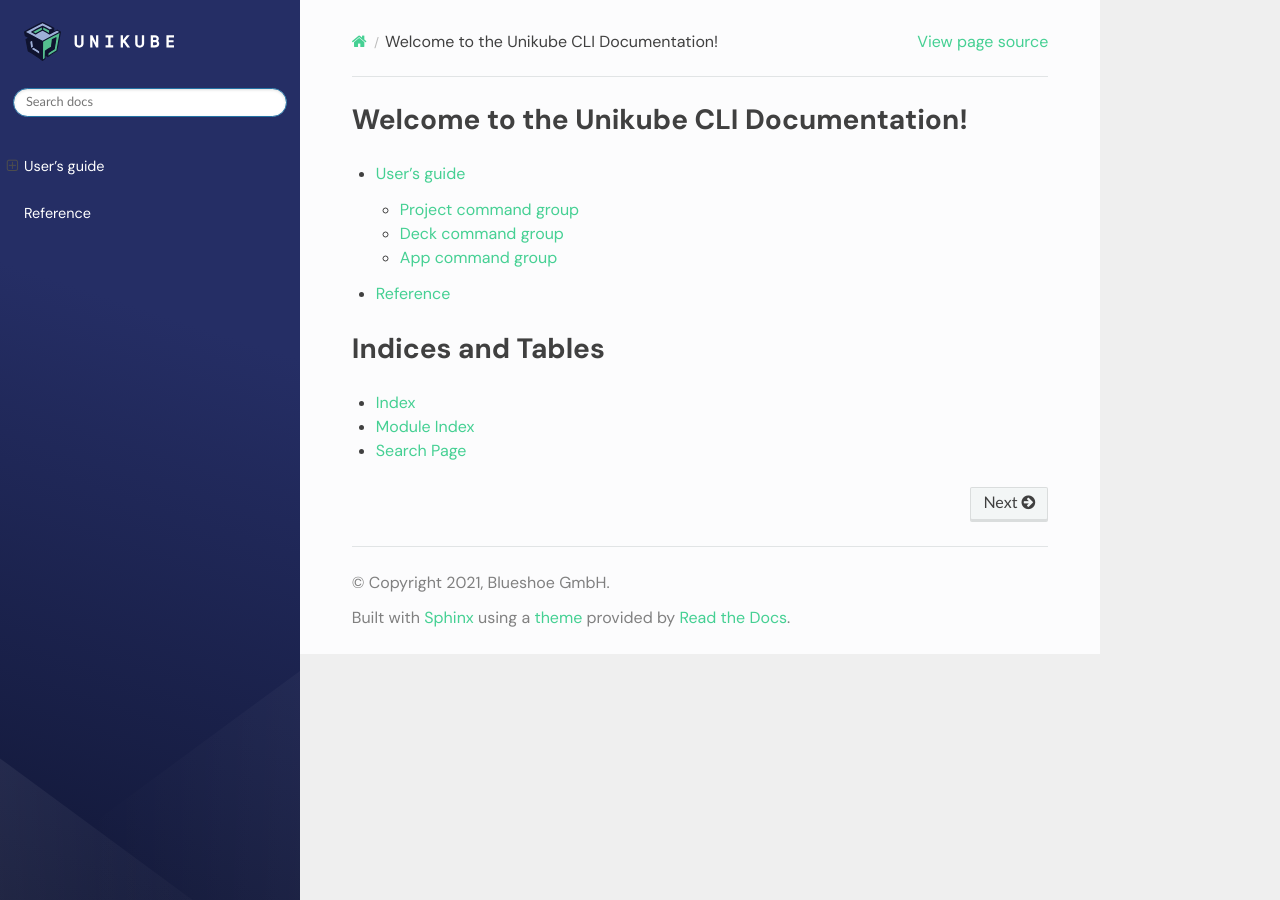
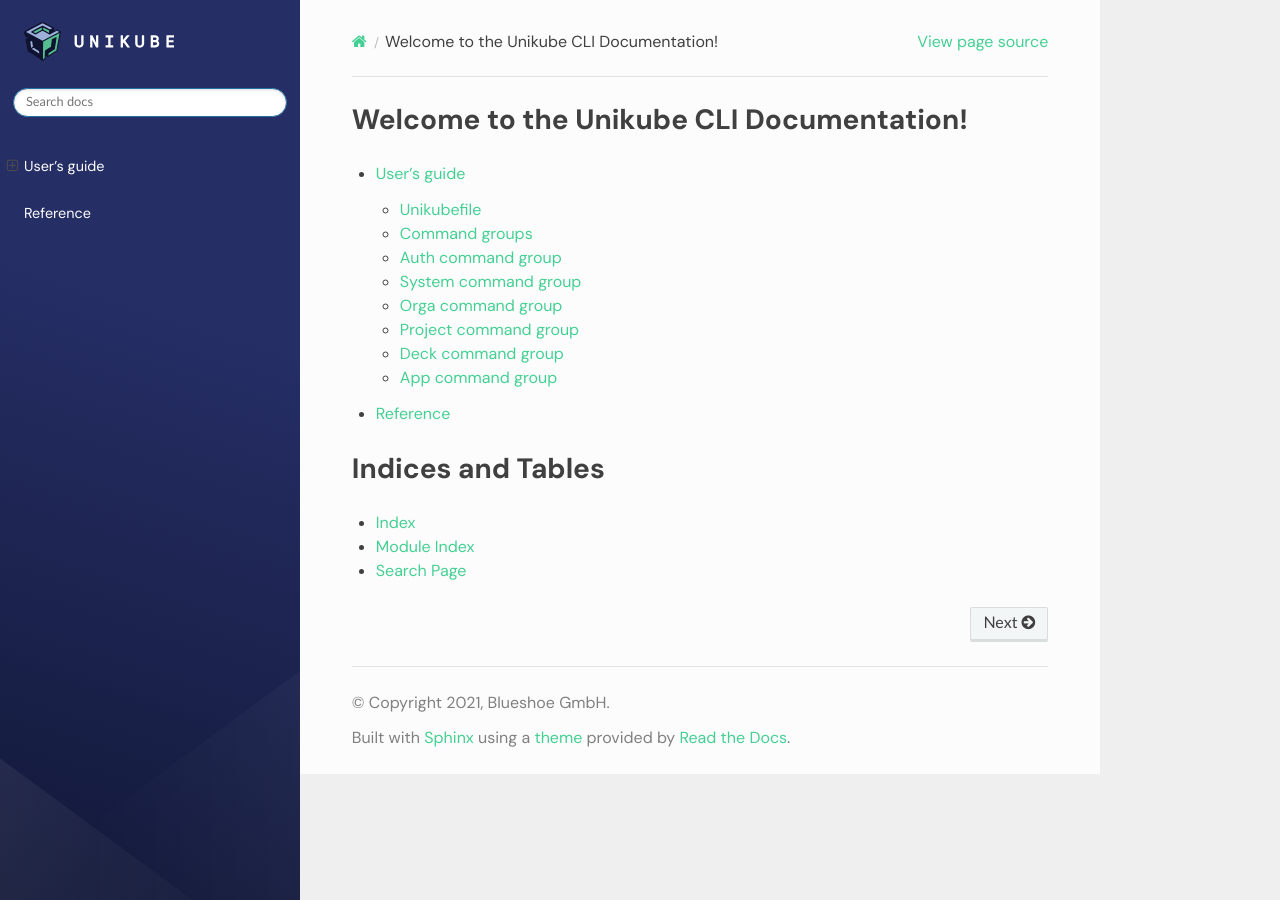
Before and after one commit to unikubehq/cli, a Sphinx documentation site: the page built from docs/index.rst, in a window 1280 px wide. Built offline with Sphinx 7.4.7 and the Read the Docs theme 2.0.0, drawn with Linux system fonts in a browser that asks for light colours; pages that are not in the unit, such as notebooks, are missing from menus; some of the changed lines change nothing that is shown.

Commit message:
docs: add users guide

```diff
--- a/docs/users_guide/index.rst
+++ b/docs/users_guide/index.rst
@@ -2,10 +2,120 @@
 User's guide
 ============
 
+Unikube CLI has many convenient commands, that make it much easier to manage unikube.
+
+Unikubefile
+===========
+
+Unikubefile is a yaml file, that should have all the necessary information for unikube about the project. It should
+specify a docker build, volumes, environment, commands and context.
+
+An example unikube.yaml could look like this:
 
 
+.. code-block:: yaml
+
+    # unikube switch configuration file
+    apps:
+      projects:
+        build:
+          context:
+            organization: <Organization ID>
+            project: <Project ID>
+            deck: <Deck ID>
+          dockerfile: <Path to Dockerfile>
+        deployment: <Path to Deployment>
+        command: <Starting command>
+        volumes:
+          - <Path to the volume directory>
+        env:
+          - <Environment variable>:<Value>
+
+Build of the project should include a valid dockerfile (path to the dockerfile) and can include a context, which in
+turn could consist of organization, project and deck, any of which should be specified with ID respectively. Command is
+a starting command for a container e.g. django manage starting command to start Django application in the docker
+container.
+Volume should specify a valid path to the directory, where volume should be mounted.
+Environment variables can be added in the env section, specified by it's name followed by it's value separated with a
+colon.
+
+Command groups
+==============
+Commands are divided into several command groups, which represent a specific concept or unit. Command group is basically
+a generalized term for all the commands it has under the hood. For instance, command group ``unikube auth`` has several
+subcommands under the hood, which are all related to user authentication. The main command groups are:
+
+- auth
+- system
+- orga
+- project
+- deck
+- app
+
+Generally, command in unikube CLI looks like this:
+
+.. code-block:: shell
+
+   unikube <COMMAND GROUP> <COMMAND> [--OPTION]
+
+Auth command group
+==================
+Auth group includes following subcommands:
+
+- login
+- logout
+- status
+
+Authentication command group unites all subcommands for managing unikube authentication process. Beside standard ``login``
+and ``logout`` commands, you can check your current authentication status by using ``status`` command.
+``login`` command redirects user to the login webpage.
+If you want to login yourself via CLI without being redirected to the webpage, you can just specify parameters -e for
+email and -p for password as in the following command:
+
+.. code-block:: shell
+
+   unikube login -e <EMAIL> -p <PASSWORD>
+
+System command group
+====================
+System group includes following subcommands:
+
+- install
+- verify
+
+This command group includes two very important commands: ``install`` and ``verify``. Using these commands you can install
+all necessary dependencies for unikube and verify their versions. Via ``install`` command Docker,
+Docker Engine, Kubectl, k3d and Telepresence are installed.
+
+To reinstall dependency use ``--reinstall`` with the ``login`` command. You need to specify name of dependency with the
+``--reinstall`` option, as:
+
+.. code-block:: shell
+
+   unikube system install --reinstall Kubectl
+
+``verify`` command can be used with a verbose option to get a tabular view of installed dependencies, their status, version
+and a required version.
+
+Orga command group
+==================
+Orga group includes following subcommands:
+
+- list
+- info
+- use
 
 
+Every registered user can belong to one or multiple organizations and can get authorized for the projects of that
+organization. Unikube uses a concept of organization as a command group for managing information about organization.
+You can list all organizations you belong to by running ``unikube orga list`` command. It presents a tabular view of
+organizations with id and name of organization. ``unikube orga info`` command can be used to get more detailed
+information about particular organization. This command displays the id, title and an optional description of the
+organization. It belongs to the group of selection commands, thus it has three possible options:
+1. you can either manually enter the organization_id as an optional positional argument
+2. you can have a context already set with organization_id, then the info for the set organization will be displayed
+3. if none of the above options is specified, user will be prompted to the selection view of all possible organizations,
+that the user belongs to.
 
 Project command group
 =====================
@@ -19,6 +129,7 @@
 - down
 - delete
 
+``unikube project list`` returns a tabular list of all available projects for the user alongside with the IDs.
 
 ``unikube project info`` is a selection command and displays the id, title and optional description of the
 project.
```
